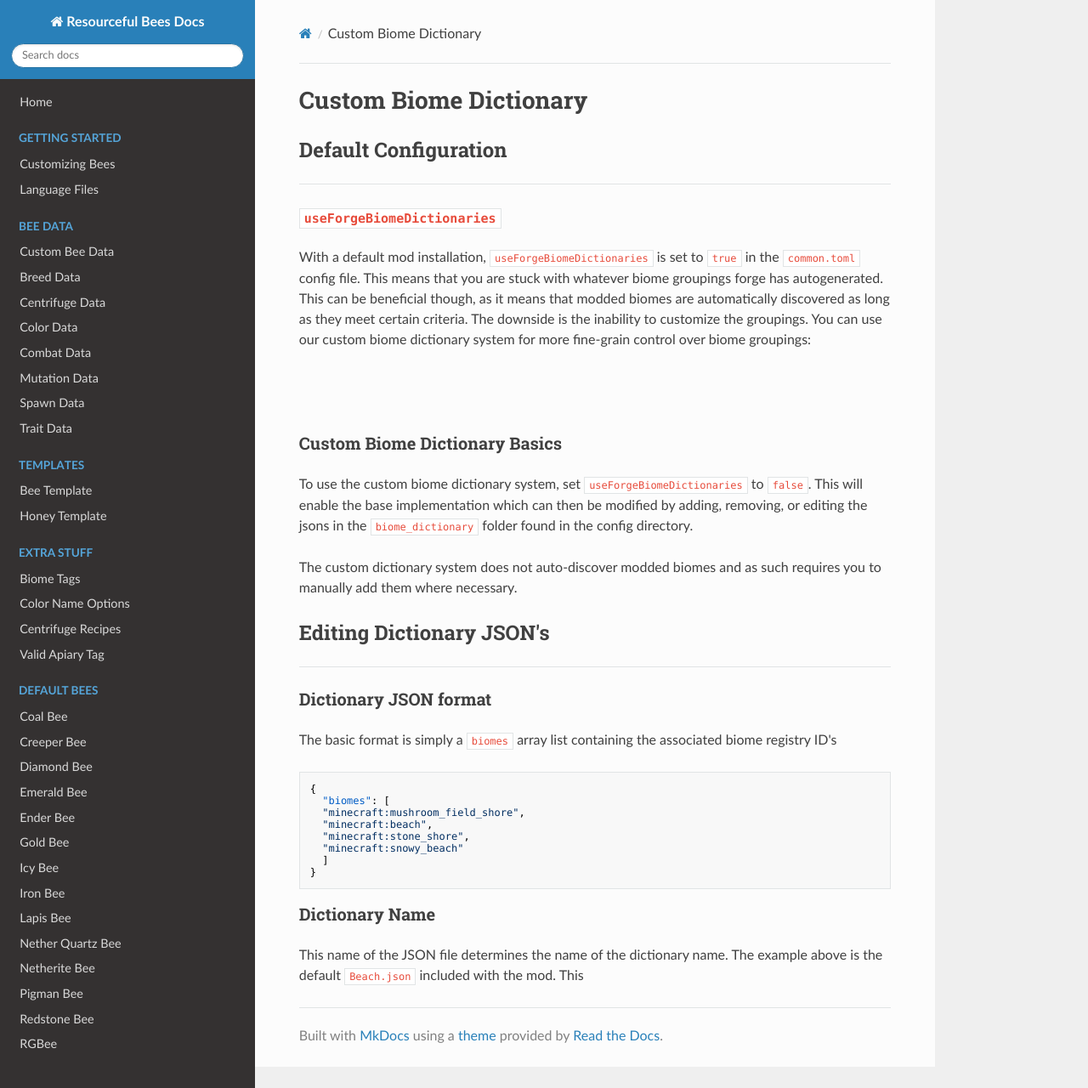
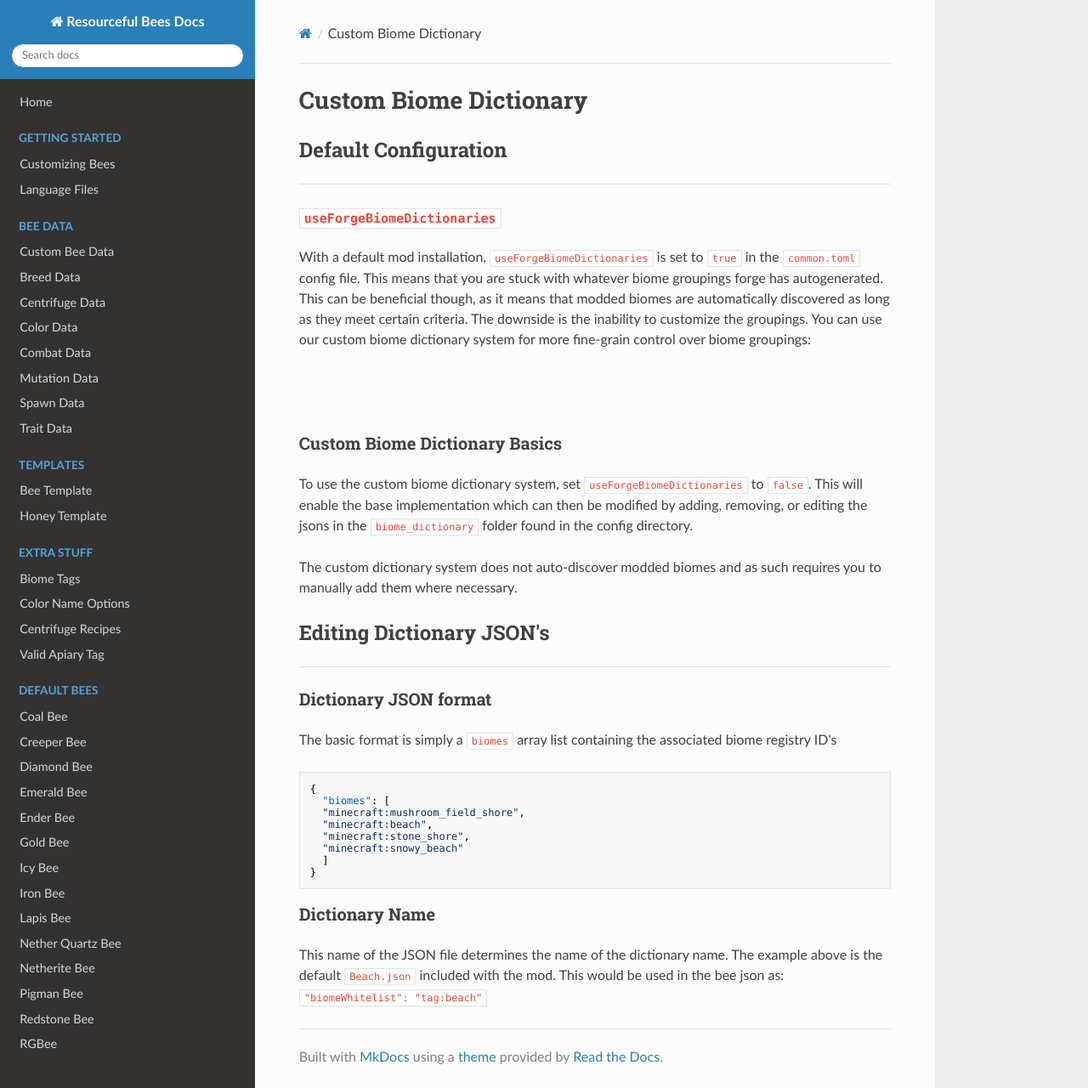
Before and after one commit to Team-Resourceful/ResourcefulBeesDocs, an MkDocs documentation site: the page built from docs/extra_stuff/custom_biome_dictionary.md, in a window 1280 px wide and 1280 px high. Shown: the whole window at 85% size. Built offline with MkDocs 1.6.1, drawn with Linux system fonts in a browser that asks for light colours; nearby versions of some CDN libraries.

Commit message:
docs/extra_stuff/custom_biome_dictionary.md updated from https://stackedit.io/

```diff
--- a/docs/extra_stuff/custom_biome_dictionary.md
+++ b/docs/extra_stuff/custom_biome_dictionary.md
@@ -35,7 +35,7 @@ The basic format is simply a `biomes` array list containing the associated biome
 
 ### **Dictionary Name**
 
-This name of the JSON file determines the name of the dictionary name. The example above is the default `Beach.json` included with the mod. This
+This name of the JSON file determines the name of the dictionary name. The example above is the default `Beach.json` included with the mod. This would be used in the bee json as: `"biomeWhitelist": "tag:beach"`
 <!--stackedit_data:
-eyJoaXN0b3J5IjpbODk0NTU4MjUzXX0=
+eyJoaXN0b3J5IjpbMTk2MDY2MDYxOF19
 -->
```
